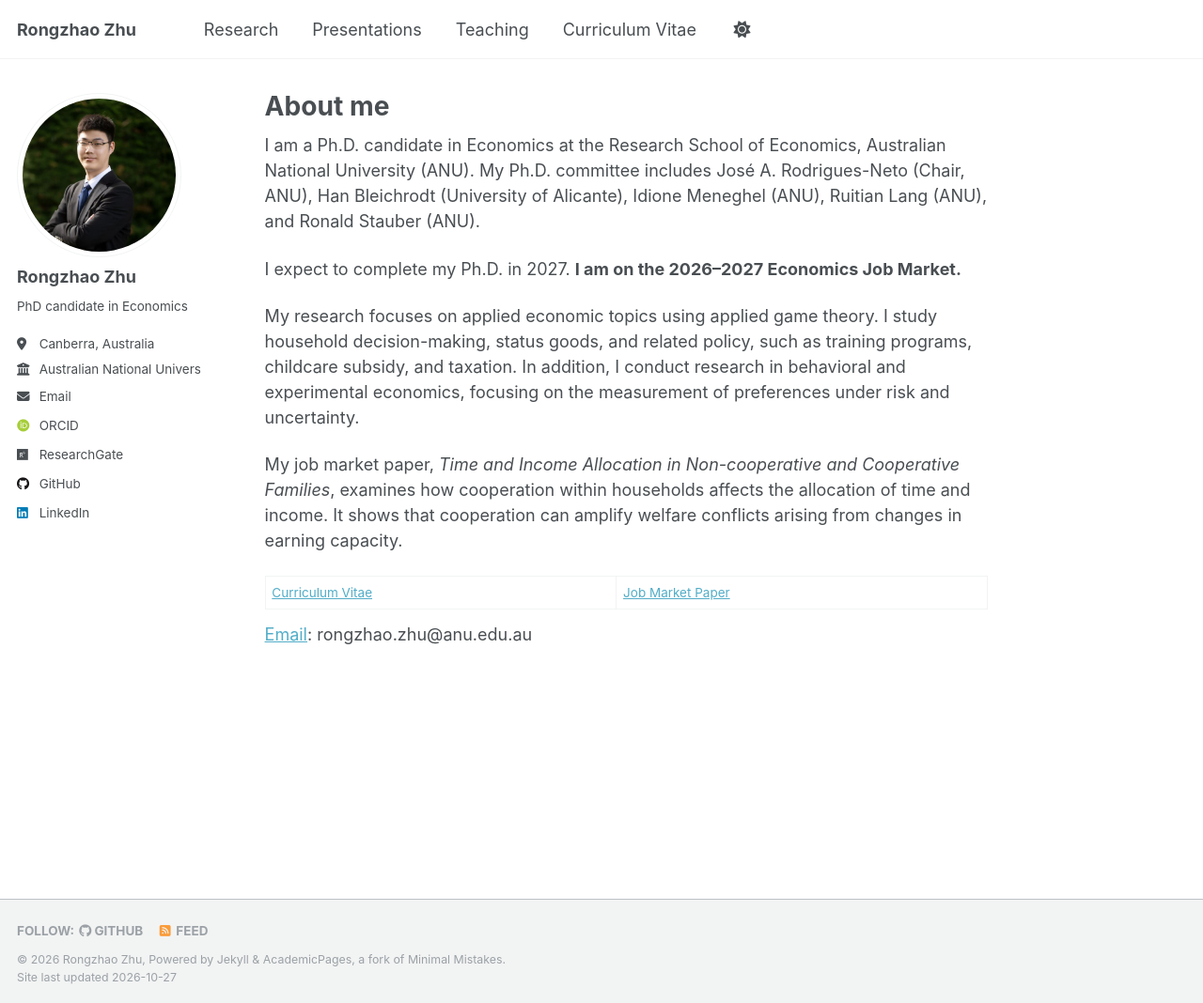
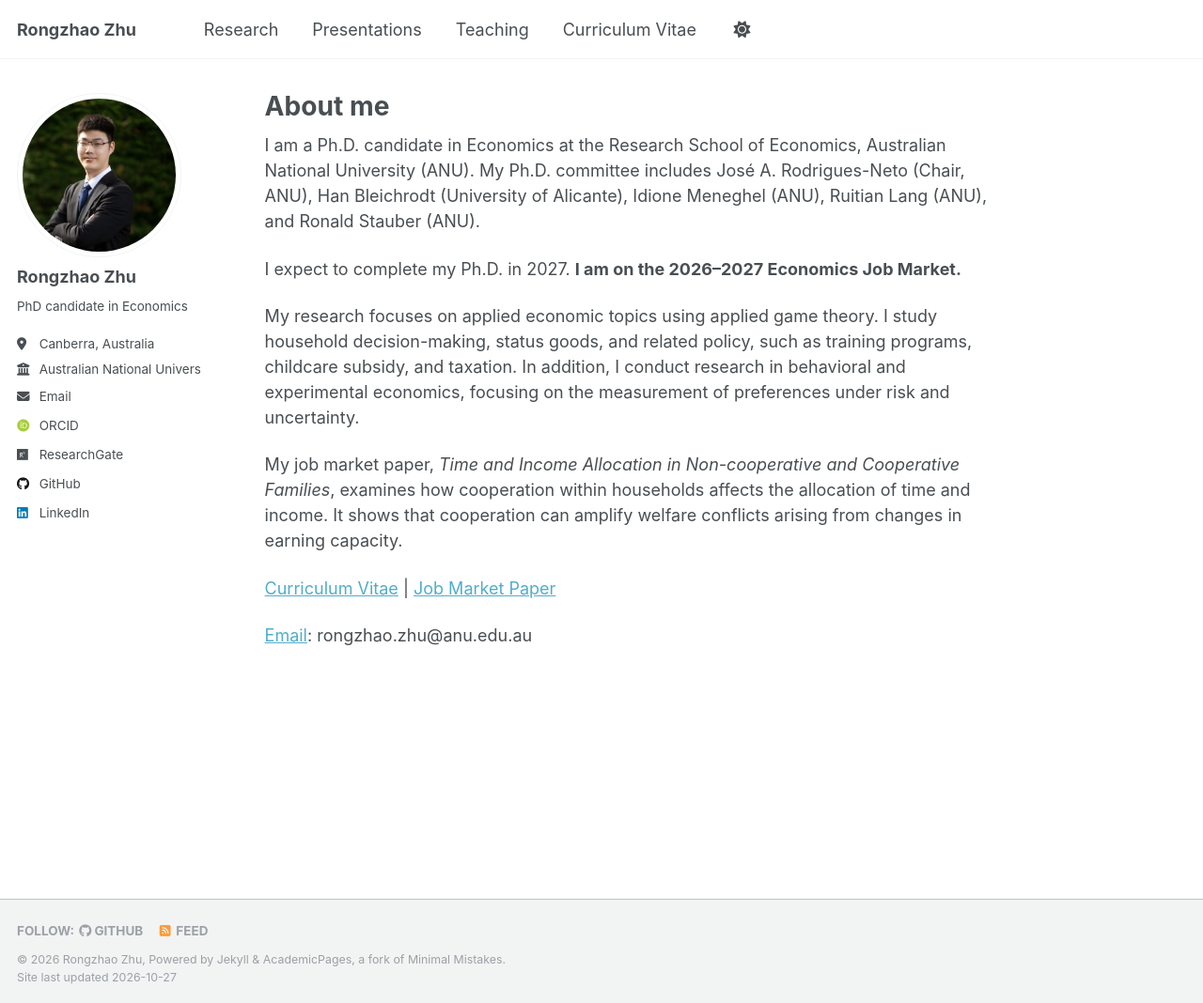
Before and after one commit to Roongzhao/roongzhao.github.io, a Jekyll site: the page built from _pages/about.md, in a window 1280 px wide and 1068 px high. Shown: the whole window at 94% size. Built offline with Jekyll 4.4.1, drawn with Linux system fonts in a browser that asks for light colours; some web fonts are replaced.

```diff
--- a/_pages/about.md
+++ b/_pages/about.md
@@ -15,6 +15,6 @@ My research focuses on applied economic topics using applied game theory. I stud
 
 My job market paper, *Time and Income Allocation in Non-cooperative and Cooperative Families*, examines how cooperation within households affects the allocation of time and income. It shows that cooperation can amplify welfare conflicts arising from changes in earning capacity.
 
-[Curriculum Vitae](../assets/CV_RongzhaoZhu.pdf) | [Job Market Paper](../assets/jmp_rongzhao.pdf)
+[Curriculum Vitae](../assets/CV_RongzhaoZhu.pdf) \| [Job Market Paper](../assets/jmp_rongzhao.pdf)
 
 [Email](mailto:rongzhao.zhu@anu.edu.au): rongzhao.zhu@anu.edu.au
```
